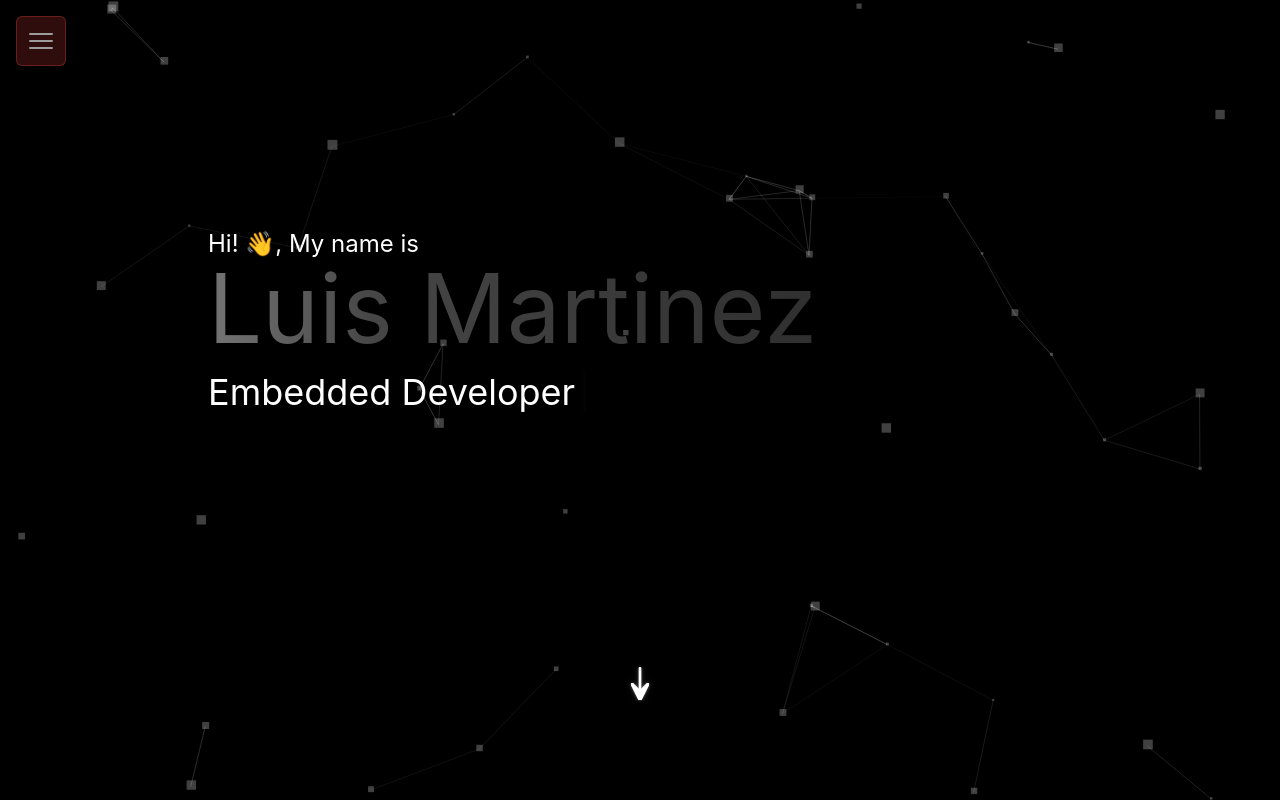
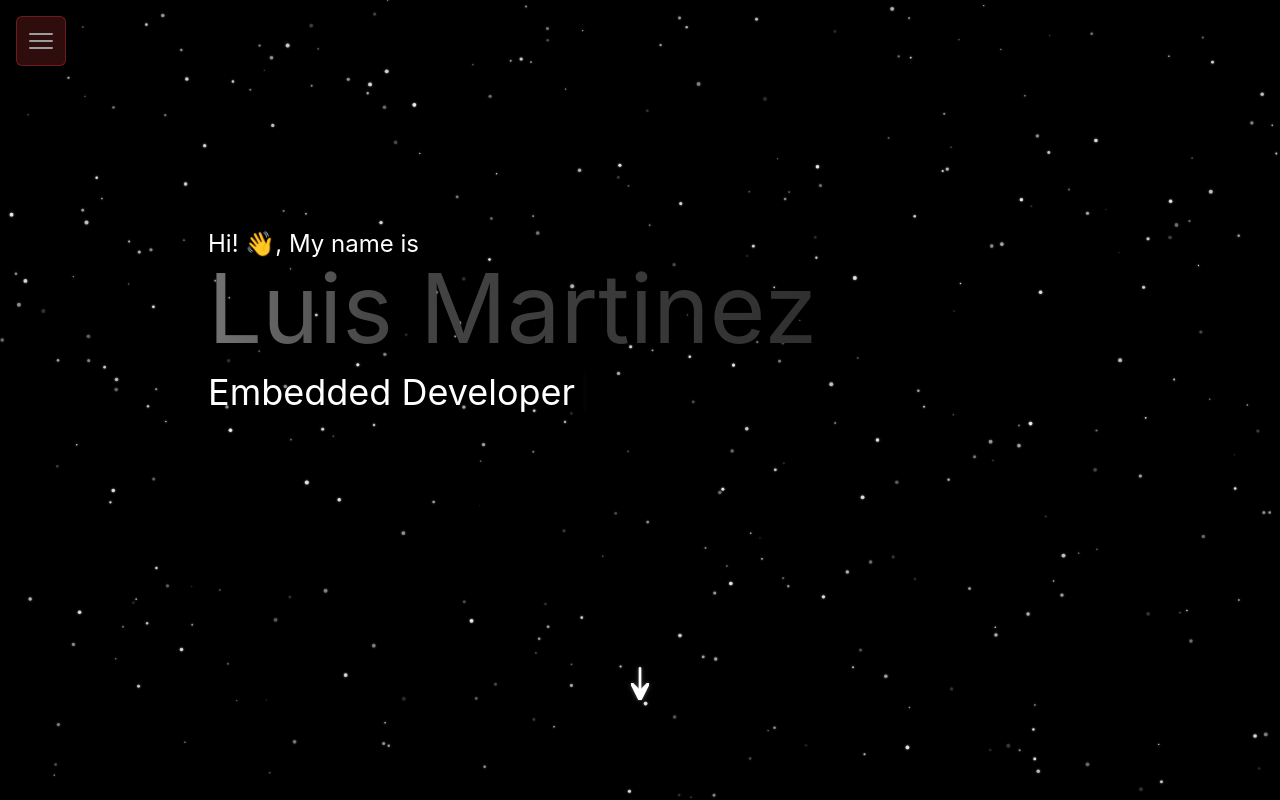
Before and after one commit to Lmx154/portfolio, a React (Vite) app: page / in a window 1280 px wide. Built offline with nearby package versions, Linux system fonts and the light colour scheme.

Commit message:
starfield

```diff
--- a/src/components/ParticleBackground.tsx
+++ b/src/components/ParticleBackground.tsx
@@ -25,14 +25,11 @@ export default function ParticleBackground() {
             onClick: {
               enable: false,
               mode: "push",
-            },
-            onHover: {
-              enable: true,
+            },            onHover: {
+              enable: false, // Disabled mouse hover interaction
               mode: "repulse",
               parallax: {
-                enable: true,
-                force: 10,
-                smooth: 10
+                enable: false
               }
             },
             resize: true,
@@ -40,52 +37,60 @@ export default function ParticleBackground() {
           modes: {
             push: {
               quantity: 4,
-            },
-            repulse: {
-              distance: 100,
-              duration: 0.4,
+            },            repulse: {
+              distance: 75,
+              duration: 0.6,
+              speed: 0.3,
             },
           },
         },
       particles: {
           color: {
             value: "#ffffff",
-          },
-          links: {
+          },          shadow: {
+            enable: true,
+            color: "#ffffff",
+            blur: 2, // Reduced blur for smaller bright center
+            offset: {
+              x: 0,
+              y: 0
+            }
+          },links: {
             color: "#ffffff",
             distance: 150,
-            enable: true,
-            opacity: 0.15,
-            width: 1,
-          },
-          move: {
+            enable: false, // Disabled links between particles
+            opacity: 0.08,
+            width: 0.5,
+          },          move: {
             direction: "none",
             enable: true,
             outModes: {
-              default: "bounce",
+              default: "out",
             },
-            random: false,
-            speed: 0.5,
-            straight: false,
-          },          number: {
+            random: true,
+            speed: 0.1, // Even slower movement
+            straight: false,          },number: {
             density: {
               enable: true,
-              area: 1200,
+              area: 800, // Further decreased area to increase density
             },
-            value: 60, // Reduced number of particles
-          },
-          opacity: {
-            value: 0.25,
+            value: 300, // Doubled the number of particles for an even denser starfield
+          },opacity: {
+            value: 0.8, // Slightly increased opacity for brighter stars
+            random: true, // Random opacity for more natural look
+            animation: {
+              enable: true, // Enable opacity animation for twinkling effect
+              speed: 0.2,
+              minimumValue: 0.1,
+              sync: false
+            }
           },
           shape: {
-            type: "polygon",
-            polygon: {
-              sides: 4,
-              position: "centered"
-            }
+            type: "circle",
           },
           size: {
-            value: { min: 1, max: 5 },
+            value: { min: 0.5, max: 2 }, // Smaller particles for more realistic stars
+            random: true, // Random sizes for variety
           },
         },
         detectRetina: true,
```
